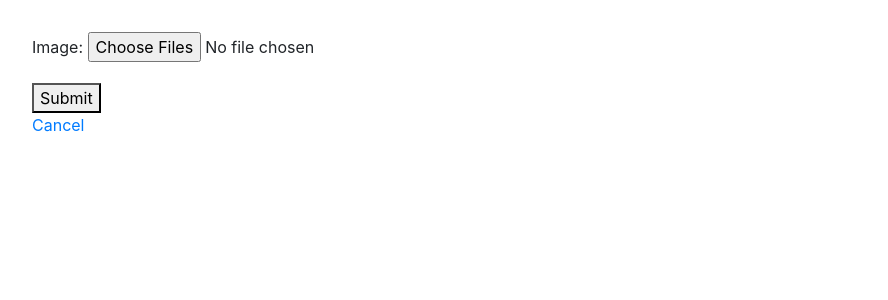
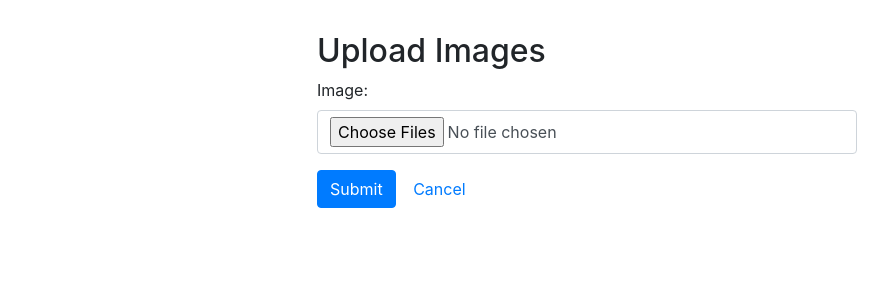
Before and after one commit to natecrow/media-sharing-site, a Django app: template mediasharingsite/templates/images/upload_images.html in a window 1280 px wide. Shown: the part 56-356 px from the top of the page, without its empty margins (53-941 px from the left). Run offline with Django 3.2, Linux system fonts and the light colour scheme; the template is opened without the code that fills it: values that come from a table or form of the project are taken from there, others are empty; parts of the project's set-up code (start-up, migrations or seed data) failed here and were passed over; some libraries are stand-ins or nearby versions.

Commit message:
Restyled upload images page, show images in descending order on images page
- Image is not required in form anymore because a cancel button was added so the
  user may not upload anything. Updated corresponding test to allow no images to
be uploaded.

```diff
--- a/apps/images/forms.py
+++ b/apps/images/forms.py
@@ -5,7 +5,7 @@ from .models import Image
 
 class ImageUploadForm(forms.ModelForm):
     image = forms.ImageField(
-        widget=forms.ClearableFileInput(attrs={'multiple': True}))
+        widget=forms.ClearableFileInput(attrs={'multiple': True}), required=False)
 
     class Meta:
         model = Image
--- a/apps/images/views.py
+++ b/apps/images/views.py
@@ -48,9 +48,9 @@ def images(request):
         # handle spaces in any tags
         selected_tags = [tag.replace('-', ' ') for tag in selected_tags]
         image_list = Image.objects.filter(
-            tags=','.join(selected_tags)).order_by('uploaded_date')
+            tags=','.join(selected_tags)).order_by('-uploaded_date')
     else:
-        image_list = Image.objects.all().order_by('uploaded_date')
+        image_list = Image.objects.all().order_by('-uploaded_date')
 
     # get list of tags from all images
     tags = []
--- a/mediasharingsite/templates/images/upload_images.html
+++ b/mediasharingsite/templates/images/upload_images.html
@@ -1,14 +1,57 @@
 {% extends '__base.html' %}
+
+{% load filters %}
 
 {% block title %}Upload Images{% endblock %}
 
 {% block content %}
 
-  <form method="post" enctype="multipart/form-data">
-    {% csrf_token %}
-    {{ form.as_p }}
-    <button type="submit">Submit</button>
-  </form>
+  <div class="row justify-content-center">
+    <div class="col-lg-6 col-md-6 col-xs-6">
 
-  <p><a href="{{ request.user.profile.get_absolute_url }}">Cancel</a></p>
+      <h2>Upload Images</h2>
+
+      <form method="post" enctype="multipart/form-data">
+        {% csrf_token %}
+
+        {% for hidden_field in form.hidden_fields %}
+          {{ hidden_field }}
+        {% endfor %}
+
+        {% if form.non_field_errors %}
+          <div class="alert alert-danger" role="alert">
+            {% for error in form.non_field_errors %}
+              {{ error }}
+            {% endfor %}
+          </div>
+        {% endif %}
+
+        {% for field in form.visible_fields %}
+          <div class="form-group">
+            {{ field.label_tag }}
+
+            {% if field.errors %}
+              {{ field|add_class:"form-control is-invalid" }}
+              {% for error in field.errors %}
+                <div class="invalid-feedback">
+                  {{ error }}
+                </div>
+              {% endfor %}
+            {% else %}
+              {{ field|add_class:"form-control" }}
+            {% endif %}
+
+            {% if field.help_text %}
+              <small class="form-text text-muted">{{ field.help_text|safe }}</small>
+            {% endif %}
+          </div>
+        {% endfor %}
+
+        <button class="btn btn-primary" type="submit">Submit</button>
+        <button class="btn btn-link" href="{{ request.user.profile.get_absolute_url }}">Cancel</button>
+      </form>
+
+    </div>
+  </div>
+
 {% endblock %}
```
Also changed, not shown: apps/images/tests/test_forms.py (+1 -1 lines).
